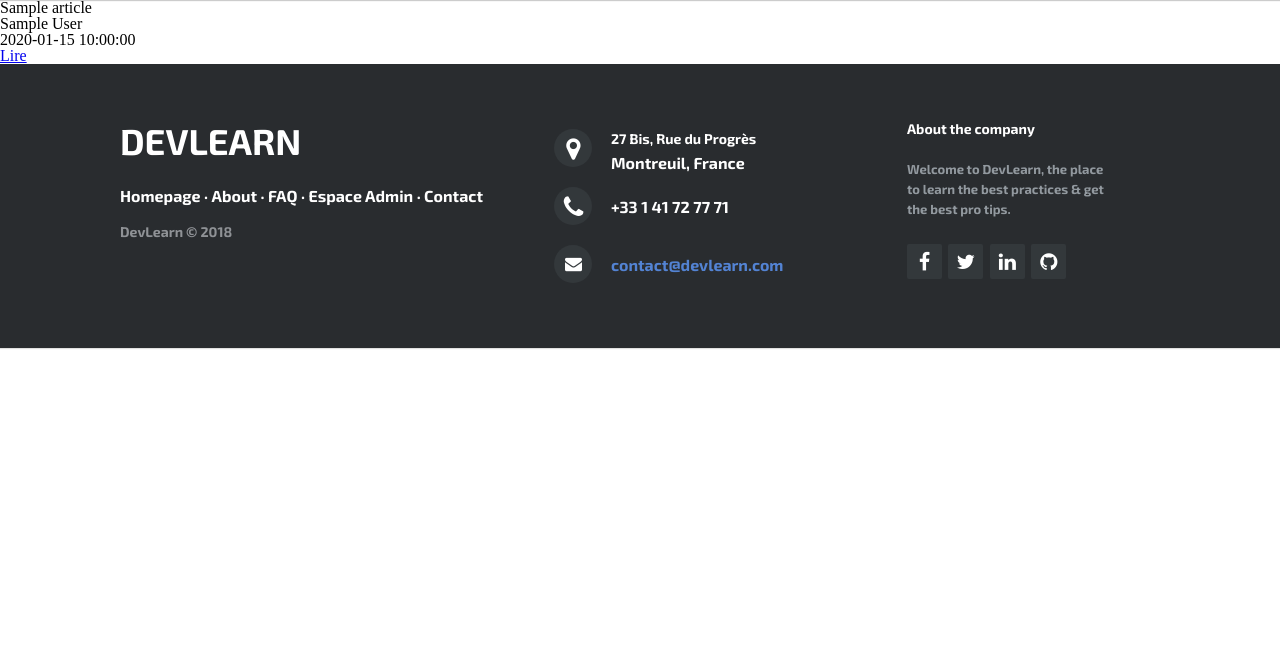
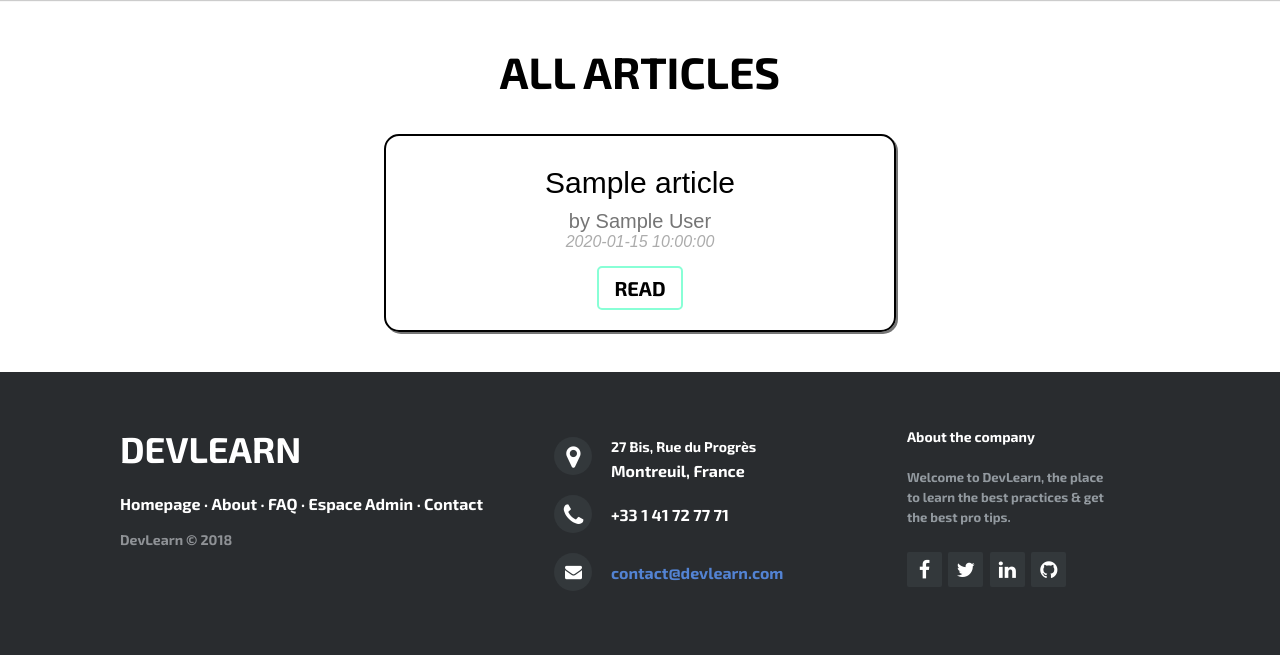
Before and after one commit to Angelinekpl/SI-PHP, a PHP site: page /main.php in a window 1280 px wide. Shown: the part 80-735 px from the top of the page. Run offline with PHP 8.4, Linux system fonts and the light colour scheme; tables that the repository leaves empty or names only in its code hold one stand-in row (values such as "Sample post"); some libraries are stand-ins or nearby versions.

Commit message:
Add files via upload

```diff
--- a/frontOffice/main.css
+++ b/frontOffice/main.css
@@ -0,0 +1,63 @@
+.licorne {
+    display: flex;
+    flex-wrap: wrap;
+}
+
+.container {
+    width: 35%;
+    margin: 40px auto;
+    text-align: center;
+    font-family: 'Open-Sans', sans-serif;
+    line-height: normal;
+    padding: 30px;
+    border: 2px solid #000000;
+    border-radius: 15px;
+    box-shadow: 2px 2px #757575;
+}
+
+.allArticles {
+    text-align: center;
+    margin-top: 50px;
+    font-size: 44px;
+    font-family: 'Exo 2', sans-serif;
+    font-weight: 900;
+}
+
+.title {
+    font-size: 30px;
+    font-weight: 400;
+    margin-bottom: 10px;
+}
+
+.author {
+    font-size: 20px;
+    color: #757575;
+    font-weight: 200;
+}
+
+.date {
+    font-style: italic;
+    font-size: 16px;
+    color: #acacac;
+    font-weight: 100;
+    margin-bottom: 25px;
+}
+
+.read {
+    text-decoration: none;
+    font-size: 20px;
+    font-weight: 400;
+    font-family: 'Exo 2', sans-serif;
+    padding: 8px 15px;
+    color: #000;
+    border: 2px solid #88ffd6;
+    border-radius: 5px;
+    transition: 0.2s ease;
+}
+
+.read:hover {
+    color: #ffffff;
+    background-color: #88ffd6;
+    border: 2px solid #88ffd6;
+    padding: 11px 18px;
+}
--- a/frontOffice/main.php
+++ b/frontOffice/main.php
@@ -17,7 +17,9 @@ if (isset($_GET['error'])) {
 ?>
 
 
+<h1 class="allArticles">ALL ARTICLES</h1>
 
+<section class="licorne">
 <?php while(false !== $article = $statement->fetch(PDO::FETCH_ASSOC)) {
     $id = $article['id'];
     $title = $article['title'];
@@ -25,11 +27,15 @@ if (isset($_GET['error'])) {
     $date = $article['date'];
     ?>
 
-    <h1 class="title"><?=$title?></h1>
-    <p class=""><?=$author?></p>
-    <p class=""><?=$date?></p>
-    <a class="" href="article.php?id=<?=$id?>">Lire</a>
+    <div class="container">
+        <div class="content">
+            <h1 class="title"><?=$title?></h1>
+            <p class="author">by <?=$author?></p>
+            <p class="date"><?=$date?></p>
+            <a class="read" href="article.php?id=<?=$id?>">READ</a>
+        </div>
+    </div>
 
 <?php } ?>
-
+</section>
 <?php require '../headerFooter/footerFront.php' ?>
```
Also changed, not shown: frontOffice/article.css (+49 -0 lines), frontOffice/article.php (+9 -7 lines), frontOffice/categories.css (+64 -0 lines), frontOffice/categories.php (+12 -10 lines).
